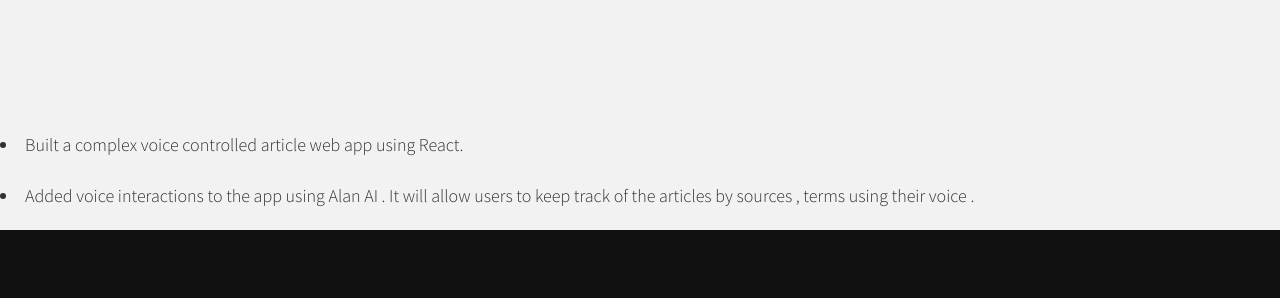
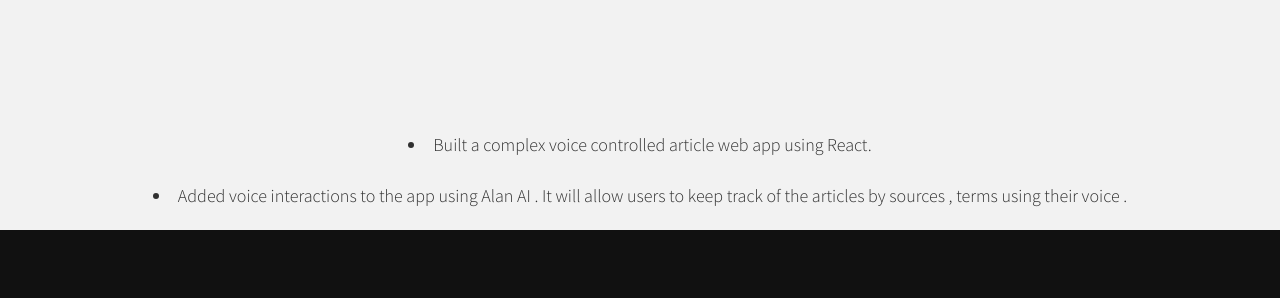
Before and after one commit to codertan01/Tiny-website, a plain HTML site: page Project3.html in a window 1280 px wide. Shown: the part 269-567 px from the top of the page. Drawn offline with nearby package versions, Linux system fonts and the light colour scheme.

Commit message:
Update Project3.html

```diff
--- a/Project3.html
+++ b/Project3.html
@@ -43,9 +43,9 @@
 
 	</section>
 	<div class="portfolio-items">
-		<p><li>Built a complex voice controlled article web app using React.</li></p>
+		<p><center><li>Built a complex voice controlled article web app using React.</li></center></p>
 
-		<p><li>Added voice interactions to the app using Alan AI . It will allow users to keep track of the articles by sources , terms using their voice .	</p>
+		<p><center><li>Added voice interactions to the app using Alan AI . It will allow users to keep track of the articles by sources , terms using their voice .</li></center></p>
 
 
 	</div>
```
